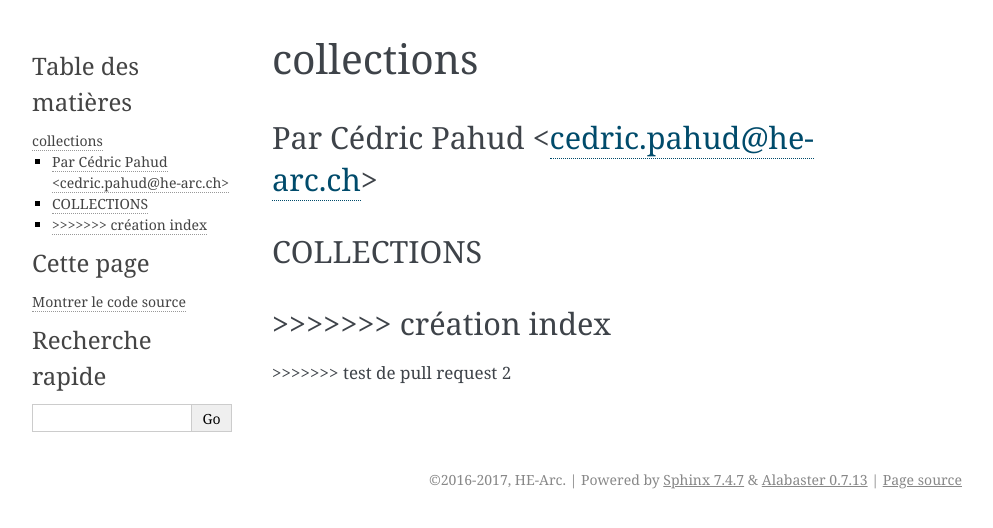
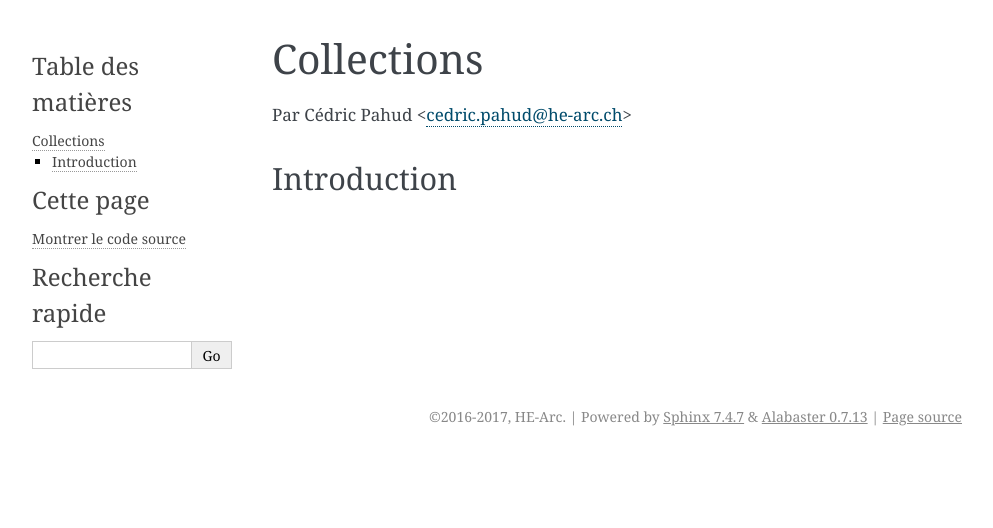
Before and after one commit to HE-Arc/livre-python, a Sphinx documentation site: the page built from source/collections/index.rst, in a window 1280 px wide. Shown: the top 528 px of the page, without its empty margins (148-1141 px from the left). Built offline with Sphinx 7.4.7, drawn with Linux system fonts in a browser that asks for light colours.

Commit message:
test de pull request 3

```diff
--- a/source/collections/index.rst
+++ b/source/collections/index.rst
@@ -1,14 +1,9 @@
-
 .. _collections-tutorial:
-
 =============
-collections
+Collections
 =============
 
 Par Cédric Pahud <cedric.pahud@he-arc.ch>
-=======
-COLLECTIONS
-===========
->>>>>>> création index
-=======
->>>>>>> test de pull request 2
+
+Introduction
+------------
```
